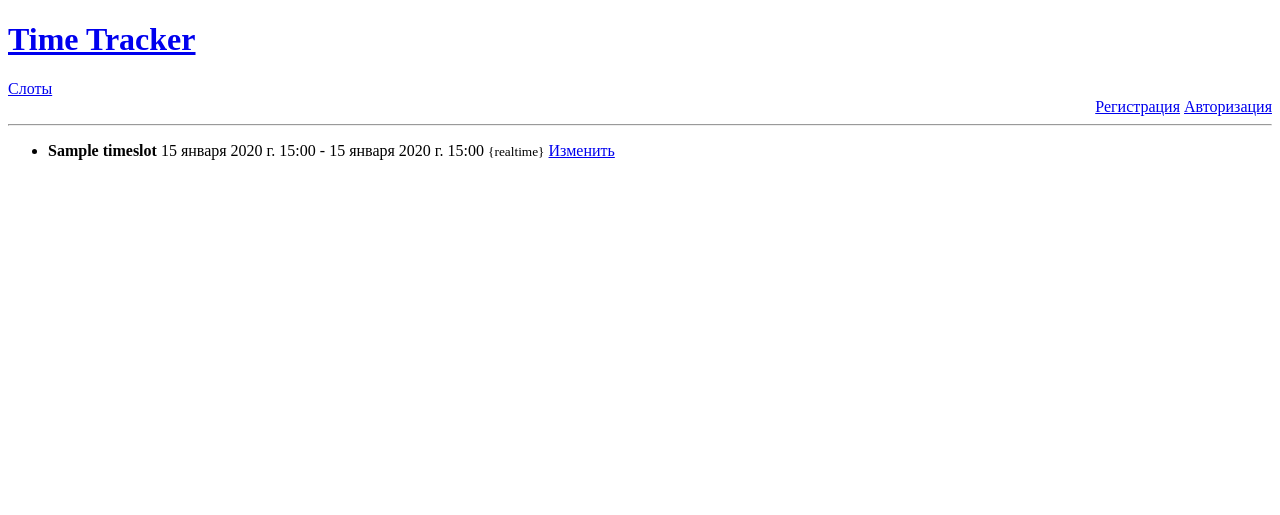
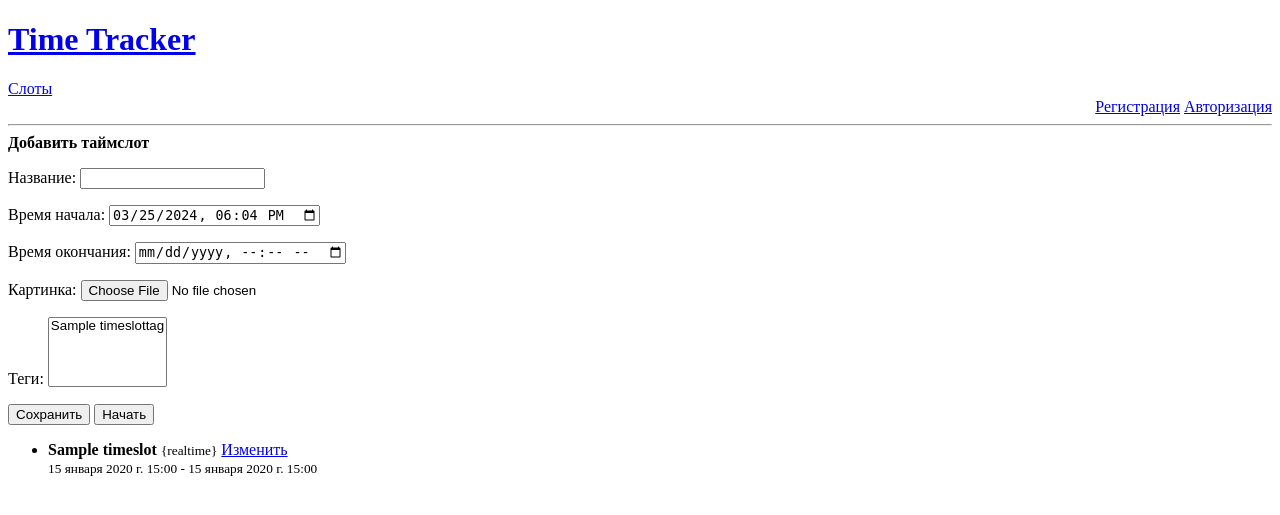
Before and after one commit to karinasekretno/kfu_modul2, a Django app: page / in a window 1280 px wide. Shown: the top 515 px of the page. Run offline with Django 5.2, Linux system fonts and the light colour scheme; tables that the repository leaves empty hold one stand-in row (values such as "Sample post").

Commit message:
+форма на главной

```diff
--- a/web/models.py
+++ b/web/models.py
@@ -1,5 +1,6 @@
 from django.db import models
 from django.contrib.auth import get_user_model
+from django.utils import timezone
 
 User = get_user_model()
 
@@ -14,11 +15,11 @@ class TimeSlotTag(models.Model):
 
 class TimeSlot(models.Model):
     title = models.CharField(max_length=256, verbose_name="Название")
-    start_date = models.DateTimeField(verbose_name="Время начала")
-    end_date = models.DateTimeField(verbose_name="Время окончания")
+    start_date = models.DateTimeField(verbose_name="Время начала", default=timezone.now)
+    end_date = models.DateTimeField(verbose_name="Время окончания", null=True, blank=True)
     is_realtime = models.BooleanField(default=False, verbose_name="В реальном времени")
     user = models.ForeignKey(User, on_delete=models.CASCADE, verbose_name="Пользователь")
-    tags = models.ManyToManyField(TimeSlotTag, verbose_name="Теги")
+    tags = models.ManyToManyField(TimeSlotTag, verbose_name="Теги", blank=True)
     image = models.ImageField(upload_to='time_slots/', null=True, blank=True, verbose_name="Картинка")
 
 
--- a/web/templates/web/main.html
+++ b/web/templates/web/main.html
@@ -1,13 +1,24 @@
 {% extends 'web/base.html' %}
 {% block content %}
+
+    <b>Добавить таймслот</b>
+    <form action="{% url 'time_slots_add' %}" method="post">
+        {{ form.as_p }}
+        {% csrf_token %}
+        <button>Сохранить</button>
+        <button value="realtime">Начать</button>
+    </form>
 
     <ul>
         {% for timeslot in timeslots %}
             <li>
                 <b>{{ timeslot.title }}</b>
-                {{ timeslot.start_date }} - {{ timeslot.end_date }}
                 {% if timeslot.is_realtime %} <small>{realtime}</small> {% endif %}
                 <a href="{% url 'time_slots_edit' timeslot.id %}">Изменить</a>
+                <br>
+                <small>{{ timeslot.start_date }} - {{ timeslot.end_date }}</small>
+
+
             </li>
         {% endfor %}
     </ul>
--- a/web/views.py
+++ b/web/views.py
@@ -10,9 +10,10 @@
 User = get_user_model()
 
 def main_view(request):
-    timeslots = TimeSlot.objects.all()
+    timeslots = TimeSlot.objects.all().order_by('-start_date')
     return render(request, 'web/main.html', {
-        "timeslots": timeslots
+        "timeslots": timeslots,
+        "form": TimeSlotForm()
     })
 
 
```
Also changed, not shown: web/migrations/0003_alter_holiday_date_alter_holiday_user_and_more.py (added).
